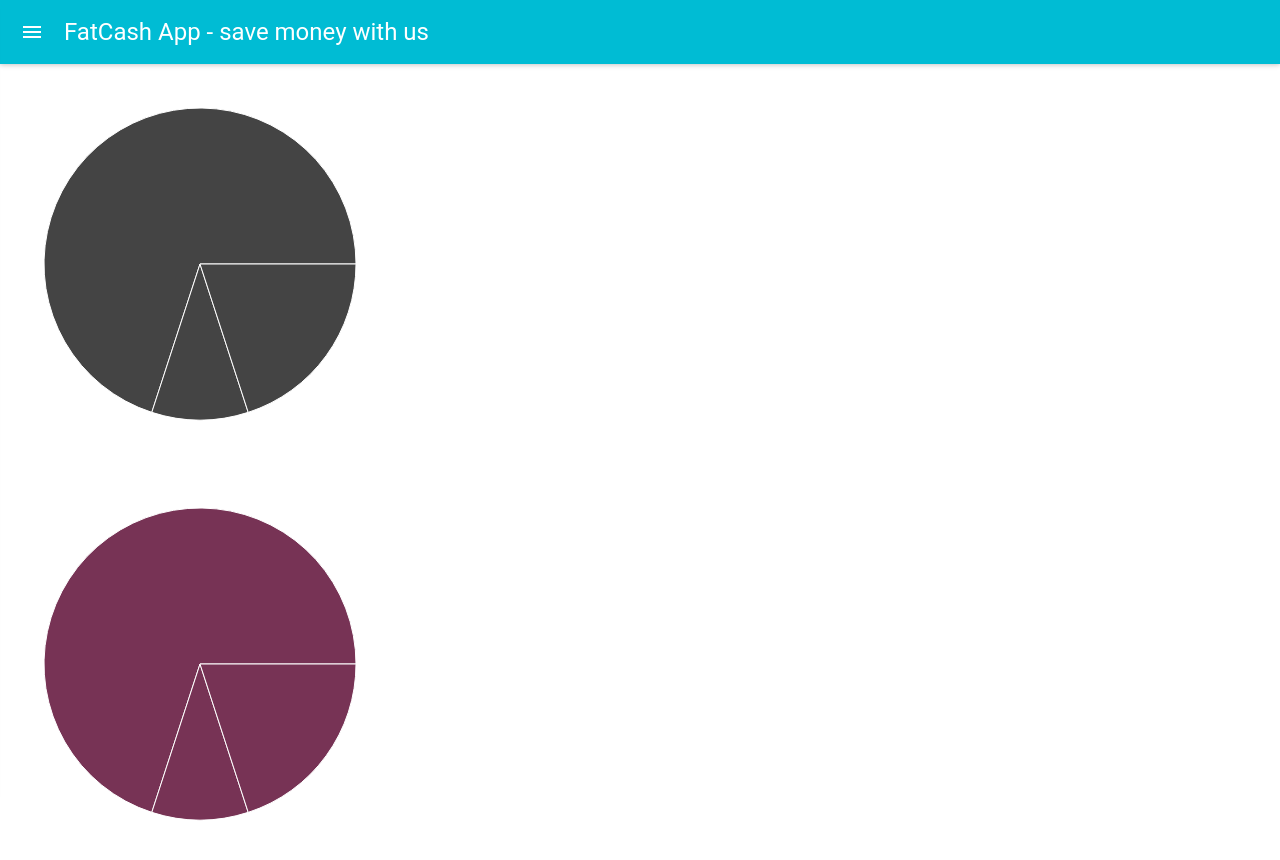
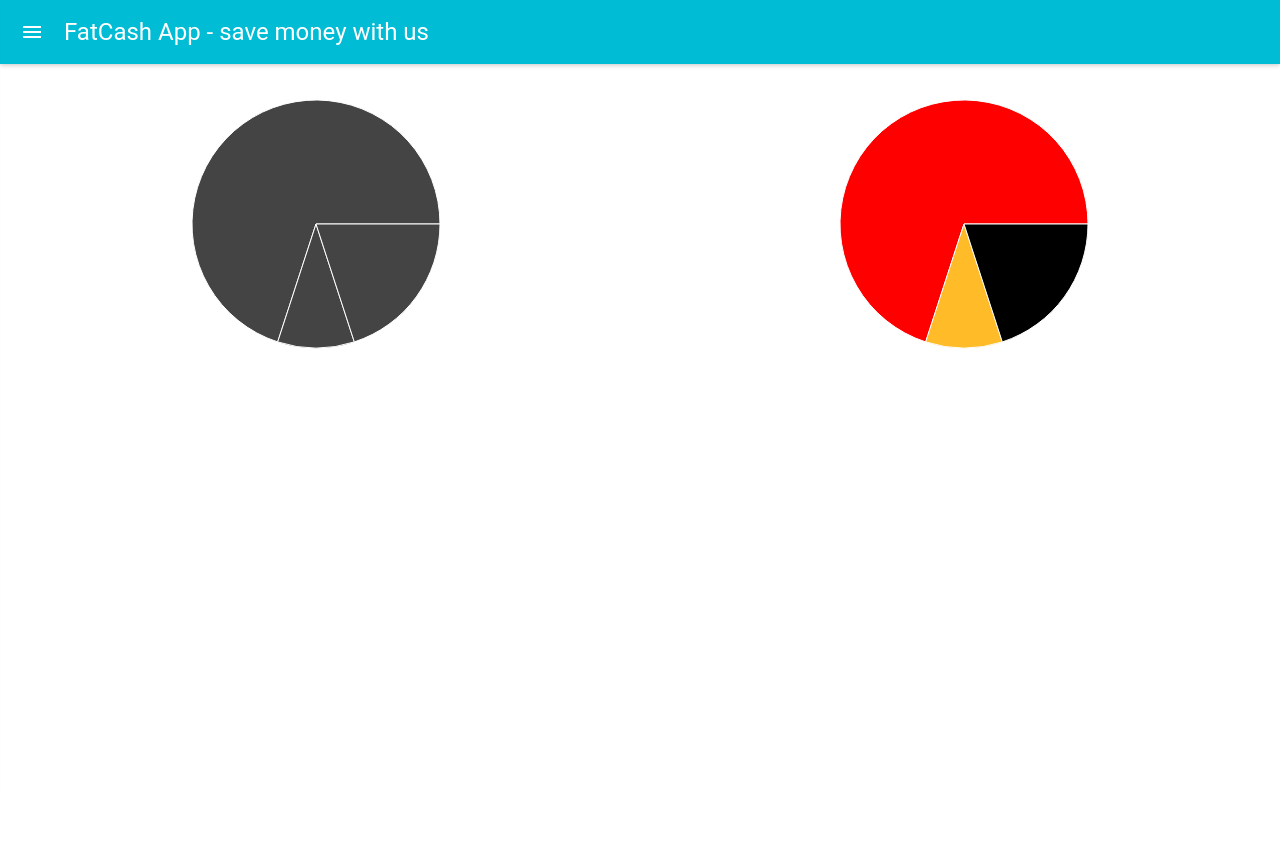
Before and after one commit to infoshareacademy/jfddl4-fatcash-app, a React (Create React App) app: page / in a window 1280 px wide. Shown: the top 860 px of the page. After the commit the page ends 800 px from the top, so only its background shows below. Built offline with nearby package versions, Linux system fonts and the light colour scheme.

Commit message:
recharts added

```diff
--- a/package.json
+++ b/package.json
@@ -6,6 +6,7 @@
     "material-ui": "^0.20.0",
     "react": "^16.2.0",
     "react-dom": "^16.2.0",
+    "react-flexbox-grid": "^2.0.0",
     "react-router-dom": "^4.2.2",
     "react-scripts": "1.1.1",
     "recharts": "^1.0.0-beta.10"
--- a/src/components/Dashboard.js
+++ b/src/components/Dashboard.js
@@ -1,6 +1,12 @@
 import React from 'react'
-import {PieChart, Pie, Tooltip} from 'recharts'
+import {PieChart, Pie, Tooltip, Cell} from 'recharts'
+import {Row, Col} from 'react-flexbox-grid'
 
+const styles = {
+    pie: {
+        margin: '0 auto'
+    }
+}
 
 const data = [
     {
@@ -10,12 +16,14 @@ const data = [
     },
     {
         value: 10,
-        name: 'Słodycze'
+        name: 'Słodycze',
+        color: '#FFBB28'
     },
 
     {
         value: 20,
-        name: 'Alkohol'
+        name: 'Alkohol',
+        color: '#FF804'
     }
 
 ];
@@ -25,28 +33,37 @@ const Dashboard = () => {
 
     return (
 
-        <div>
-            <PieChart width={400} height={400}>
+        <Row>
+            <Col xs={12} sm={6}>
+                <PieChart style={styles.pie} width={320} height={320}>
                     <Pie
                         data={data}
                         dataKey="value"
                         nameKey="name"
                         fill="#444444"
+
                     />
                     <Tooltip/>
                 </PieChart>
+            </Col>
 
-
-            <PieChart width={400} height={400}>
+            <Col xs={12} sm={6}>
+                <PieChart style={styles.pie} width={320} height={320}>
                     <Pie
                         data={data}
                         dataKey="value"
                         nameKey="name"
-                    fill="#773355"
-                />
+                    >
+                        {
+                            data.map((entry, index) => (
+                                <Cell key={`cell-${index}`} fill={entry.color}/>
+                            ))
+                        }
+                    </Pie>
                     <Tooltip/>
                 </PieChart>
-        </div>
+            </Col>
+        </Row>
     )
 };
 
```
Also changed, not shown: 1 other file (tests, documents, lock files or other folders). Lines whose indentation alone changed are shown as unchanged.
